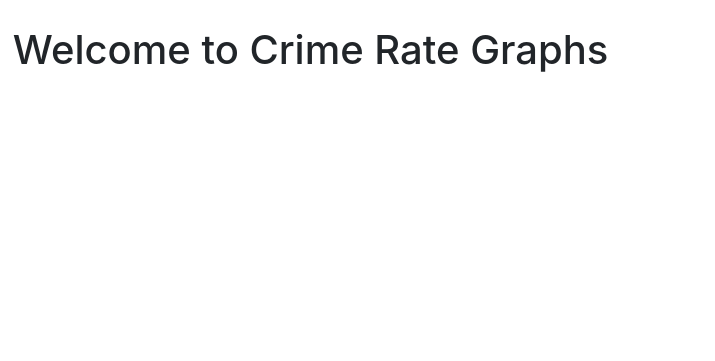
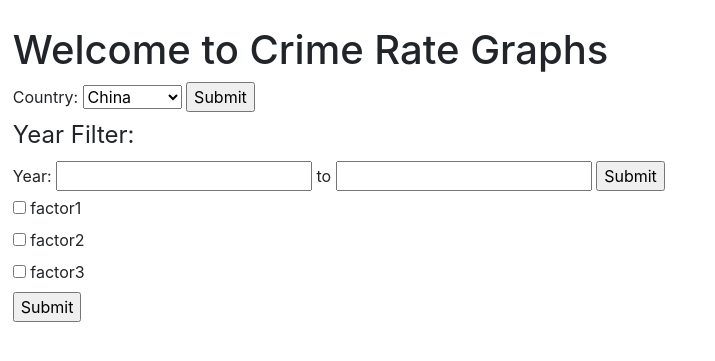
Before and after one commit to jonnnnn-c/1002_Python_Project, a Flask app: page / in a window 1280 px wide. Shown: the part 56-417 px from the top of the page, without its empty margins (0-715 px from the left). Run offline with Flask 2, Linux system fonts and the light colour scheme; some libraries are stand-ins or nearby versions.

Commit message:
Added filters html

```diff
--- a/templates/index.html
+++ b/templates/index.html
@@ -3,7 +3,40 @@
 {% block content %}
     <h1>{% block title %} Welcome to Crime Rate Graphs{% endblock %}</h1>
 
-    <div id="test"></div>
+    <div id="test">
+        <form action="/filter_country.php">
+            <label for="Country">Country:</label>
+            <select name="Country" id="Country">
+                <option value="China">China</option>
+                <option value="USA">USA</option>
+                <option value="Singapore">Singapore</option>
+            </select>
+            <input type="submit" value="Submit">
+        </form>
+
+        <form action="/filter_year.php">
+            <fieldset>
+             <legend>Year Filter:</legend>
+             <label for="start_year">Year:</label>
+             <input type="text" id="start_year" name="start_year">
+             <label for="end_year">to</label>
+             <input type="text" id="end_year" name="end_year">
+             <input type="submit" value="Submit">
+            </fieldset>
+        </form>
+
+        <form action="/filter_factor.php">
+            <fieldset>
+                <input type="checkbox" id="factor1" name="factor1" value="factor1">
+                <label for="factor1"> factor1</label><br>
+                <input type="checkbox" id="factor2" name="factor2" value="factor2">
+                <label for="factor2"> factor2</label><br>
+                <input type="checkbox" id="factor3" name="factor3" value="factor3">
+                <label for="factor3"> factor3</label><br>
+                <input type="submit" value="Submit">
+            </fieldset>
+        </form>
+    </div>
 
     <div id='chart' class='chart'></div>
     <script src='https://cdn.plot.ly/plotly-latest.min.js'></script>
```
